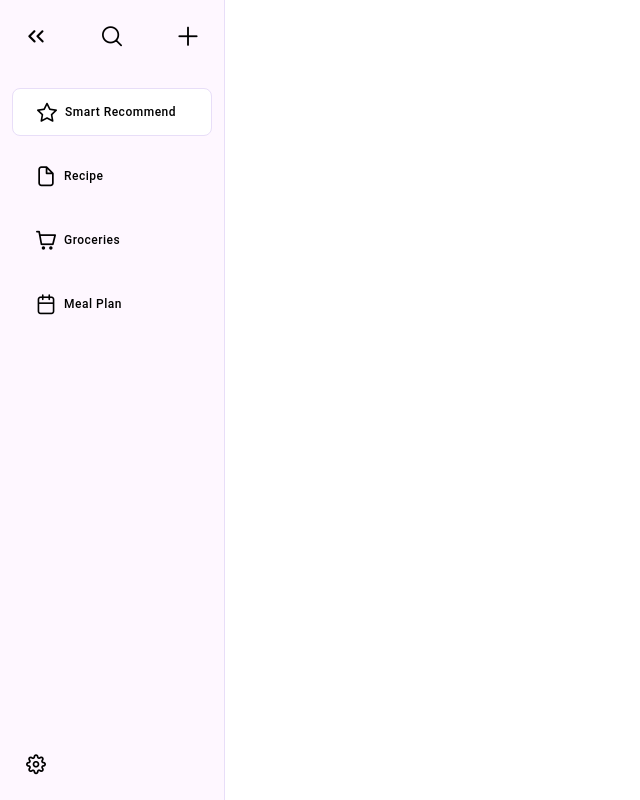
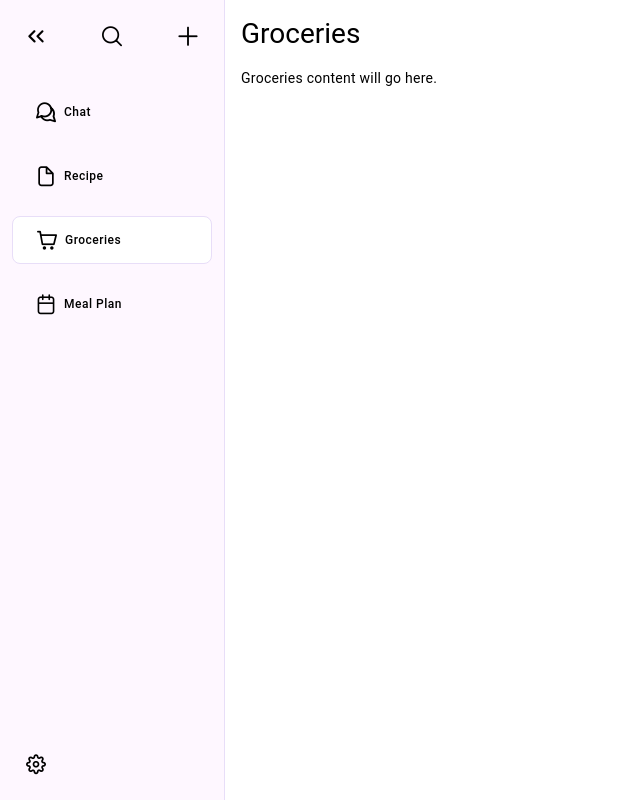
Before and after one commit to ngxuanbminh/recipe-app, a Vue app: page /groceries in a window 1280 px wide. Shown: the whole page, without its empty margins (0-640 px from the left). Built offline with nearby package versions, Linux system fonts and the light colour scheme.

Commit message:
feat: add routing and views for Chat, Recipe, Groceries, and Meal Plan

```diff
--- a/src/components/NavBar.vue
+++ b/src/components/NavBar.vue
@@ -1,5 +1,6 @@
 <script setup>
-import { ref } from 'vue';
+import { computed } from 'vue';
+import { RouterLink, useRoute } from 'vue-router';
 import IconButton from './IconButton.vue';
 import NavItem from './NavItem.vue';
 
@@ -13,11 +14,19 @@ defineProps({
 
 defineEmits(['toggle']);
 
-const activeItem = ref('smart-recommend');
+// Use the route to determine which item is active
+const route = useRoute();
 
-const setActiveItem = (item) => {
-  activeItem.value = item;
-};
+// Determine which nav item is active based on current route
+const activeItem = computed(() => {
+  const path = route.path;
+  if (path === '/') return 'smart-recommend';
+  if (path.startsWith('/recipe')) return 'recipe';
+  if (path.startsWith('/groceries')) return 'groceries';
+  if (path.startsWith('/meal-plan')) return 'meal-plan';
+  if (path.startsWith('/chat')) return 'chat';
+  return '';
+});
 </script>
 
 <template>
@@ -52,38 +61,49 @@ const setActiveItem = (item) => {
       'flex-1 flex flex-col gap-4 py-4 transition-all duration-300 w-full',
       truncated ? 'items-center' : ''
     ]">
+      <RouterLink to="/chat" custom v-slot="{ navigate }">
         <NavItem
-        icon="star"
-        label="Smart Recommend"
-        :active="activeItem === 'smart-recommend'"
+          icon="comments"
+          label="Chat"
+          :active="activeItem === 'chat'"
           :truncated="truncated"
-        @click="setActiveItem('smart-recommend')"
+          @click="navigate"
           class="transition-all duration-300"
         />
+      </RouterLink>
+
+      <RouterLink to="/recipe" custom v-slot="{ navigate }">
         <NavItem
           icon="file"
           label="Recipe"
           :active="activeItem === 'recipe'"
           :truncated="truncated"
-        @click="setActiveItem('recipe')"
+          @click="navigate"
           class="transition-all duration-300"
         />
+      </RouterLink>
+
+      <RouterLink to="/groceries" custom v-slot="{ navigate }">
         <NavItem
           icon="shopping-cart"
           label="Groceries"
           :active="activeItem === 'groceries'"
           :truncated="truncated"
-        @click="setActiveItem('groceries')"
+          @click="navigate"
           class="transition-all duration-300"
         />
+      </RouterLink>
+
+      <RouterLink to="/meal-plan" custom v-slot="{ navigate }">
         <NavItem
           icon="calendar"
           label="Meal Plan"
           :active="activeItem === 'meal-plan'"
           :truncated="truncated"
-        @click="setActiveItem('meal-plan')"
+          @click="navigate"
           class="transition-all duration-300"
         />
+      </RouterLink>
     </nav>
 
     <!-- NavBar Footer -->
--- a/src/router/index.js
+++ b/src/router/index.js
@@ -1,5 +1,9 @@
 import { createRouter, createWebHistory } from 'vue-router'
 import HomeView from '../views/HomeView.vue'
+import ChatView from '@/views/ChatView.vue'
+import RecipeView from '@/views/RecipeView.vue'
+import GroceriesView from '@/views/GroceriesView.vue'
+import MealPlanView from '@/views/MealPlanView.vue'
 
 const router = createRouter({
   history: createWebHistory(import.meta.env.BASE_URL),
@@ -9,6 +13,26 @@ const router = createRouter({
       name: 'home',
       component: HomeView,
     },
+    {
+      path: '/chat',
+      name: 'chat',
+      component: ChatView,
+    },
+    {
+      path: '/recipe',
+      name: 'recipe',
+      component: RecipeView,
+    },
+    {
+      path: '/groceries',
+      name: 'groceries',
+      component: GroceriesView,
+    },
+    {
+      path: '/meal-plan',
+      name: 'meal-plan',
+      component: MealPlanView,
+    },
   ],
 })
 
--- /dev/null
+++ b/src/views/ChatView.vue
@@ -0,0 +1 @@
+<template><h1>What do you want to cook today?</h1></template>
--- /dev/null
+++ b/src/views/GroceriesView.vue
@@ -0,0 +1,10 @@
+<template>
+  <div class="groceries-view">
+    <h1 class="headline-medium mb-4">Groceries</h1>
+    <p class="body-medium">Groceries content will go here.</p>
+  </div>
+</template>
+
+<script setup>
+// Component logic will go here
+</script>
--- /dev/null
+++ b/src/views/MealPlanView.vue
@@ -0,0 +1,10 @@
+<template>
+  <div class="meal-plan-view">
+    <h1 class="headline-medium mb-4">Meal Plan</h1>
+    <p class="body-medium">Meal planning content will go here.</p>
+  </div>
+</template>
+
+<script setup>
+// Component logic will go here
+</script>
--- /dev/null
+++ b/src/views/RecipeView.vue
@@ -0,0 +1,10 @@
+<script setup>
+// Component logic will go here
+</script>
+
+<template>
+  <div class="recipe-view">
+    <h1 class="headline-medium mb-4">Recipe</h1>
+    <p class="body-medium">Recipe content will go here.</p>
+  </div>
+</template>
```
Lines whose indentation alone changed are shown as unchanged.
